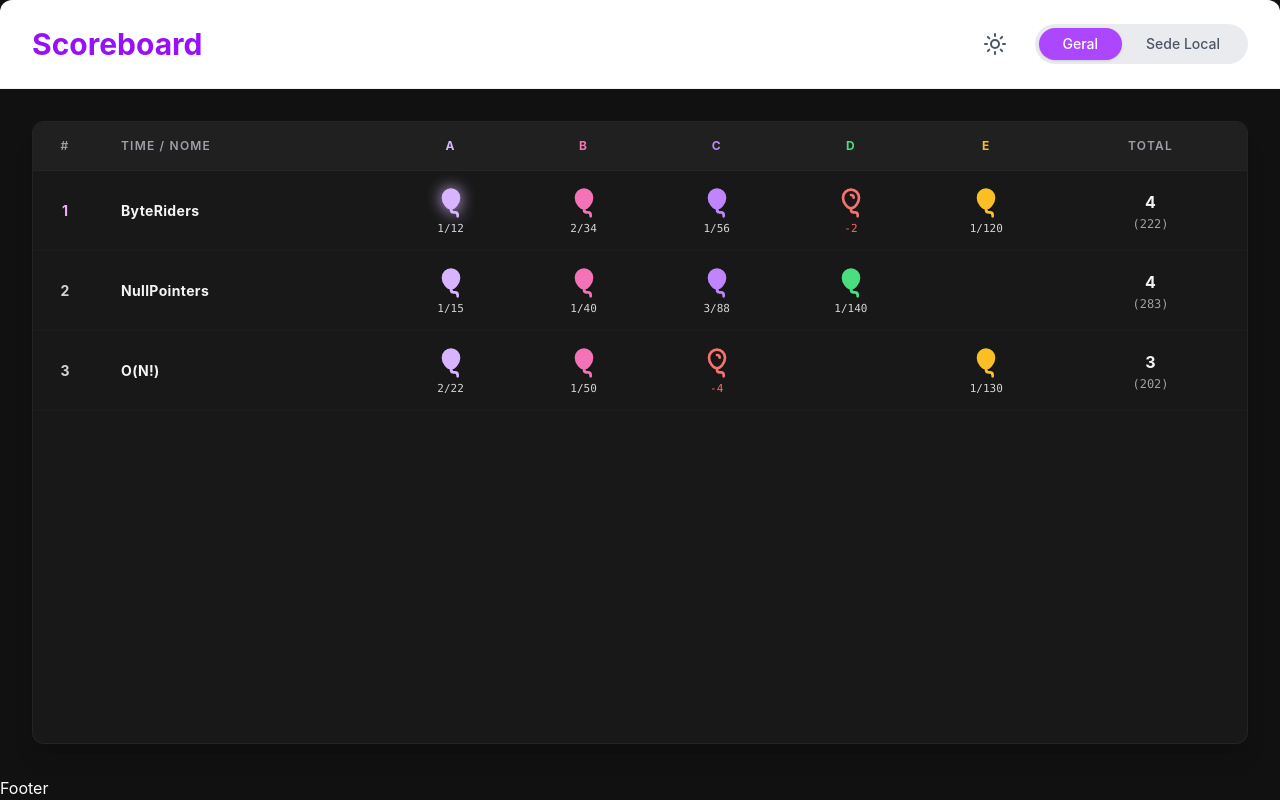
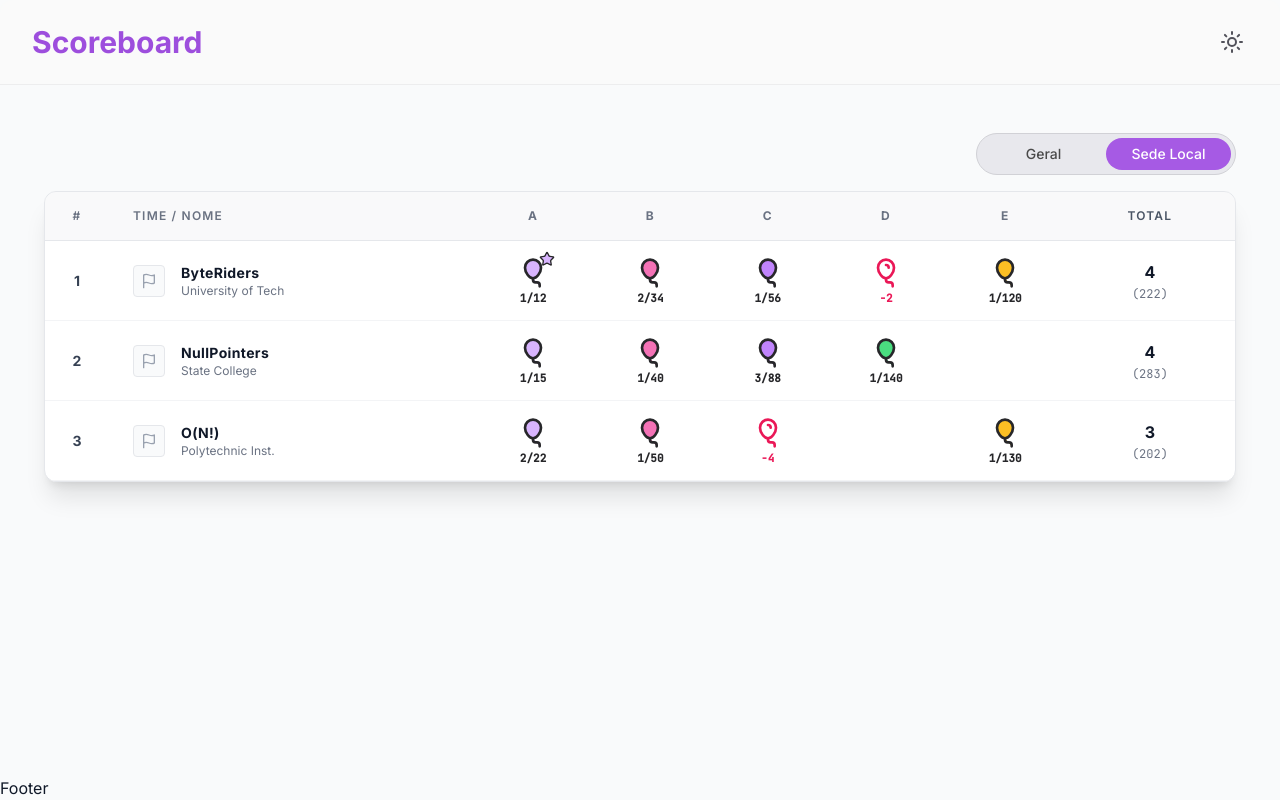
Before and after one commit to gustaaragao/placar-codeforces, a Vue app: page / in a window 1280 px wide. Built offline with nearby package versions, Linux system fonts and the light colour scheme; the HTML template or start-up script is replaced by a standard one.

Commit message:
fix: tema claro e escuro

```diff
--- a/index.html
+++ b/index.html
@@ -4,6 +4,9 @@
     <meta charset="UTF-8">
     <link rel="icon" href="/favicon.ico">
     <meta name="viewport" content="width=device-width, initial-scale=1.0">
+    <link rel="preconnect" href="https://fonts.googleapis.com">
+    <link rel="preconnect" href="https://fonts.gstatic.com" crossorigin>
+    <link href="https://fonts.googleapis.com/css2?family=Inter:wght@400;500;600;700&family=JetBrains+Mono:wght@400;500&display=swap" rel="stylesheet">
     <title>Placar Codeforces</title>
   </head>
   <body>
--- a/src/App.vue
+++ b/src/App.vue
@@ -1,9 +1,9 @@
 <template>
-  <div class="h-screen w-screen overflow-hidden flex flex-col bg-[#111111] text-white">
+  <div class="h-screen w-screen overflow-hidden flex flex-col bg-gray-50 text-gray-900 dark:bg-[#111111] dark:text-white transition-colors duration-300">
     <header class="shrink-0">
       <AppHeader />
     </header>
-    <main class="flex-1 overflow-hidden relative">
+    <main class="flex-1 overflow-hidden relative p-4 md:p-8">
       <RouterView />
     </main>
     <footer class="shrink-0">
--- a/src/assets/main.css
+++ b/src/assets/main.css
@@ -1 +1,5 @@
 @import 'tailwindcss';
+@config "../../tailwind.config.js";
+
+/* Ativa o dark mode através da classe .dark no html */
+@custom-variant dark (&:is(.dark *));
--- a/src/components/AppHeader.vue
+++ b/src/components/AppHeader.vue
@@ -1,24 +1,15 @@
 <template>
-  <header class="flex items-center justify-between px-8 py-6 border-b border-gray-200/60 bg-white rounded-t-xl">
-    <h1 class="text-3xl font-bold text-purple-600">Scoreboard</h1>
+  <header
+    class="flex items-center justify-between px-8 py-6 border-b border-m-neutral-200/60 dark:border-m-neutral-800/80 bg-m-neutral-50 dark:bg-m-neutral-900 rounded-t-xl transition-colors duration-300"
+  >
+    <h1 class="text-3xl font-bold text-m-primary-600 dark:text-m-primary-500">Scoreboard</h1>
 
     <div class="flex items-center gap-6">
-      <button class="text-gray-600 hover:text-gray-900 transition-colors cursor-pointer flex items-center justify-center p-1">
-        <Sun class="w-6 h-6" />
-      </button>
-
-      <div class="flex bg-gray-200/80 p-1 rounded-full items-center">
-        <button class="px-6 py-1.5 rounded-full bg-purple-500 text-white font-medium text-sm transition-colors shadow-sm">
-          Geral
-        </button>
-        <button class="px-6 py-1.5 rounded-full text-gray-600 font-medium text-sm hover:text-gray-900 transition-colors">
-          Sede Local
-        </button>
-      </div>
+      <ThemeToggle />
     </div>
   </header>
 </template>
 
 <script setup>
-import { Sun } from '@lucide/vue'
+import ThemeToggle from '@/components/ThemeToggle.vue'
 </script>
--- a/src/components/BalaoIcone.vue
+++ b/src/components/BalaoIcone.vue
@@ -5,24 +5,40 @@
         v-if="estado === 'resolvido'"
         size="32"
         :fill="cor"
-        :color="cor"
-        :style="isFirst ? `filter: drop-shadow(0 0 8px ${cor});` : ''"
+        :style="{ color: cor }"
+        class="stroke-m-neutral-800 dark:stroke-current"
       />
-      <Balloon v-else-if="estado === 'tentado'" size="32" color="#f87171" />
-      <Balloon v-else-if="estado === 'vazio'" size="32" color="#a1a1aa" />
+      <Balloon
+        v-else-if="estado === 'tentado'"
+        size="32"
+        class="text-m-secondary-600 dark:text-m-secondary-400"
+      />
+      <Balloon
+        v-else-if="estado === 'vazio'"
+        size="32"
+        class="text-m-neutral-300 dark:text-m-neutral-700"
+      />
+
+      <Star
+        v-if="estado === 'resolvido' && isFirst"
+        size="16"
+        :fill="cor"
+        :style="{ color: cor }"
+        class="absolute -top-1.5 -right-1.5 stroke-m-neutral-800 dark:stroke-current"
+      />
     </div>
     <div
       v-if="estado !== 'vazio' && tentativas !== undefined"
-      class="text-[11px] font-mono text-zinc-400 mt-1 text-center leading-none"
+      class="text-[11px] font-mono mt-1 text-center leading-none"
     >
-      <span v-if="estado === 'resolvido'" class="text-zinc-300">{{ tentativas }}/{{ tempo }}</span>
-      <span v-else-if="estado === 'tentado'" class="text-red-400">{{ tentativas }}</span>
+      <span v-if="estado === 'resolvido'" class="text-m-neutral-800 dark:text-m-neutral-300 font-semibold dark:font-medium">{{ tentativas }}/{{ tempo }}</span>
+      <span v-else-if="estado === 'tentado'" class="text-m-secondary-600 dark:text-m-secondary-400 font-semibold dark:font-medium">{{ tentativas }}</span>
     </div>
   </div>
 </template>
 
 <script setup>
-import { Balloon } from '@lucide/vue'
+import { Balloon, Star } from '@lucide/vue'
 
 defineProps({
   tentativas: Number,
--- a/src/components/PlacarTabela.vue
+++ b/src/components/PlacarTabela.vue
@@ -1,11 +1,13 @@
 <template>
-  <div class="h-full w-full p-4 md:p-8 font-sans flex flex-col">
-    <div class="bg-[#181818] rounded-xl border border-zinc-800/80 overflow-auto shadow-xl flex-1 relative">
+  <div class="h-full w-full font-sans flex flex-col">
+    <div
+      class="bg-white dark:bg-[#181818] rounded-xl border border-gray-200 dark:border-zinc-800/80 overflow-auto shadow-xl flex-1 relative transition-colors duration-300"
+    >
       <table class="w-full text-left border-collapse min-w-200">
         <thead>
           <!-- begin: Cabeçalho da Tabela -->
           <tr
-            class="bg-[#202020] border-b border-zinc-800/80 text-[11px] md:text-xs uppercase tracking-widest text-zinc-400"
+            class="bg-gray-100/50 dark:bg-[#202020] border-b border-gray-200 dark:border-zinc-800/80 text-[11px] md:text-xs uppercase tracking-widest text-gray-500 dark:text-zinc-400 transition-colors duration-300"
           >
             <th class="py-4 px-4 font-semibold w-16 text-center">#</th>
             <th class="py-4 px-6 font-semibold">Time / Nome</th>
@@ -13,11 +15,12 @@
               v-for="problem in problems"
               :key="problem.id"
               class="py-4 px-4 font-bold text-center"
-              :style="{ color: problem.color }"
             >
               {{ problem.id }}
             </th>
-            <th class="py-4 px-6 font-semibold text-center">Total</th>
+            <th class="py-4 px-6 font-semibold text-center text-gray-600 dark:text-zinc-400">
+              Total
+            </th>
           </tr>
           <!-- end: Cabeçalho da Tabela -->
         </thead>
@@ -25,10 +28,13 @@
           <tr
             v-for="(team, index) in teams"
             :key="team.id"
-            class="border-b border-zinc-800/40 hover:bg-zinc-800/20 transition-colors"
+            class="border-b border-gray-100 dark:border-zinc-800/40 hover:bg-gray-50 dark:hover:bg-zinc-800/20 transition-colors duration-300"
           >
             <!-- begin: Posição -->
-            <td class="py-4 px-4 text-center font-bold" :class="team.rankColor || 'text-zinc-300'">
+            <td
+              class="py-4 px-4 text-center font-bold text-gray-700 dark:text-zinc-300"
+              :class="team.rankColor"
+            >
               {{ index + 1 }}
             </td>
             <!-- end: Posição -->
@@ -36,8 +42,31 @@
             <!-- begin: Nome do time/participante -->
             <td class="py-4 px-6">
               <div class="flex items-center gap-4">
+                <div
+                  class="w-8 h-8 rounded border border-gray-200 dark:border-zinc-700 flex items-center justify-center bg-gray-50 dark:bg-zinc-800/50 text-gray-400 dark:text-zinc-500 shrink-0"
+                >
+                  <svg
+                    xmlns="http://www.w3.org/2000/svg"
+                    width="16"
+                    height="16"
+                    viewBox="0 0 24 24"
+                    fill="none"
+                    stroke="currentColor"
+                    stroke-width="2"
+                    stroke-linecap="round"
+                    stroke-linejoin="round"
+                  >
+                    <path d="M4 15s1-1 4-1 5 2 8 2 4-1 4-1V3s-1 1-4 1-5-2-8-2-4 1-4 1z" />
+                    <line x1="4" x2="4" y1="22" y2="15" />
+                  </svg>
+                </div>
                 <div class="flex flex-col">
-                  <span class="font-bold text-zinc-100 tracking-wide">{{ team.name }}</span>
+                  <span class="font-bold text-gray-900 dark:text-zinc-100 tracking-wide">{{
+                    team.name
+                  }}</span>
+                  <span class="text-xs text-gray-500 dark:text-zinc-400" v-if="team.institution">{{
+                    team.institution
+                  }}</span>
                 </div>
               </div>
             </td>
@@ -61,8 +90,10 @@
             <!-- begin: Pontuação Total-->
             <td class="py-4 px-6 text-center">
               <div class="flex flex-col items-center">
-                <span class="font-bold text-zinc-100 text-base">{{ team.totalSolved }}</span>
-                <span class="text-xs text-zinc-400 font-mono mt-0.5"
+                <span class="font-bold text-gray-900 dark:text-zinc-100 text-base">{{
+                  team.totalSolved
+                }}</span>
+                <span class="text-xs text-gray-500 dark:text-zinc-400 font-mono mt-0.5"
                   >({{ team.totalPenalty }})</span
                 >
               </div>
--- /dev/null
+++ b/src/components/ThemeToggle.vue
@@ -0,0 +1,44 @@
+<template>
+  <button
+    @click="toggleTheme"
+    class="text-m-neutral-600 dark:text-m-neutral-400 hover:text-m-neutral-900 dark:hover:text-m-neutral-100 transition-colors cursor-pointer flex items-center justify-center p-1"
+    aria-label="Toggle Theme"
+  >
+    <Sun v-if="!isDark" class="w-6 h-6" />
+    <Moon v-else class="w-6 h-6" />
+  </button>
+</template>
+
+<script setup>
+import { ref, onMounted, watch } from 'vue'
+import { Sun, Moon } from '@lucide/vue'
+
+const isDark = ref(false)
+
+const toggleTheme = () => {
+  isDark.value = !isDark.value
+}
+
+onMounted(() => {
+  if (
+    localStorage.theme === 'dark' ||
+    (!('theme' in localStorage) && window.matchMedia('(prefers-color-scheme: dark)').matches)
+  ) {
+    isDark.value = true
+  }
+})
+
+watch(
+  isDark,
+  (newDark) => {
+    if (newDark) {
+      document.documentElement.classList.add('dark')
+      localStorage.theme = 'dark'
+    } else {
+      document.documentElement.classList.remove('dark')
+      localStorage.theme = 'light'
+    }
+  },
+  { immediate: true },
+)
+</script>
--- a/src/components/ToggleButton.vue
+++ b/src/components/ToggleButton.vue
@@ -11,7 +11,7 @@
       v-for="option in props.options"
       :key="option.value"
       type="button"
-      class="relative z-10 flex-1 rounded-full py-1.5 px-4 text-sm font-medium transition-colors duration-300 focus:outline-none"
+      class="cursor-pointer relative z-10 flex-1 rounded-full py-1.5 px-4 text-sm font-medium transition-colors duration-300 focus:outline-none"
       :class="
         props.modelValue === option.value ? 'text-white' : 'text-[#4A4A4A] dark:text-[#98989D]'
       "
--- a/src/views/HomeView.vue
+++ b/src/views/HomeView.vue
@@ -1,7 +1,19 @@
 <template>
-  <PlacarTabela />
+  <div class="w-full px-3 py-4 flex flex-col gap-y-4">
+    <div class="w-full flex justify-end">
+      <ToggleButton
+        :model-value="filtroPlacar"
+        @update:model-value="(value) => (filtroPlacar = value)"
+      />
+    </div>
+    <PlacarTabela />
+  </div>
 </template>
 
 <script setup>
 import PlacarTabela from '@/components/PlacarTabela.vue'
+import ToggleButton from '@/components/ToggleButton.vue'
+import { ref } from 'vue'
+
+const filtroPlacar = ref('sede')
 </script>
--- /dev/null
+++ b/tailwind.config.js
@@ -0,0 +1,70 @@
+/** @type {import('tailwindcss').Config} */
+export default {
+  darkMode: 'class',
+  content: [
+    "./index.html",
+    "./src/**/*.{vue,js,ts,jsx,tsx}",
+  ],
+  theme: {
+    extend: {
+      fontFamily: {
+        sans: ['Inter', 'sans-serif'],
+        mono: ['JetBrains Mono', 'monospace'],
+      },
+      colors: {
+        'm-primary': {
+          '50': '#faf6fe',
+          '100': '#f4eafd',
+          '200': '#ead9fb',
+          '300': '#dabaf8',
+          '400': '#c38ef2',
+          '500': '#ab63e9',
+          '600': '#9d4edd',
+          '700': '#8130c0',
+          '800': '#6d2c9d',
+          '900': '#59257e',
+          '950': '#3c0f5c',
+        },
+        'm-secondary': {
+          '50': '#fef1f6',
+          '100': '#fee5f0',
+          '200': '#ffcbe1',
+          '300': '#ffa1c6',
+          '400': '#ff70a6',
+          '500': '#fa3a7d',
+          '600': '#ea1857',
+          '700': '#cc0a3e',
+          '800': '#a80c34',
+          '900': '#8c0f2f',
+          '950': '#560116',
+        },
+        'm-tertiary': {
+          '50': '#fbf5ff',
+          '100': '#f6e8ff',
+          '200': '#efd4ff',
+          '300': '#e0aaff',
+          '400': '#d282fe',
+          '500': '#c153f9',
+          '600': '#af31ec',
+          '700': '#9820d0',
+          '800': '#801faa',
+          '900': '#681b88',
+          '950': '#490665',
+        },
+        'm-neutral': {
+          '50': '#fafafa',
+          '100': '#f4f4f5',
+          '200': '#e4e4e7',
+          '300': '#d4d4d8',
+          '400': '#a1a1aa',
+          '500': '#71717a',
+          '600': '#52525b',
+          '700': '#3f3f46',
+          '800': '#27272a',
+          '900': '#121214',
+          '950': '#09090b',
+        }
+      }
+    }
+  }
+}
```
